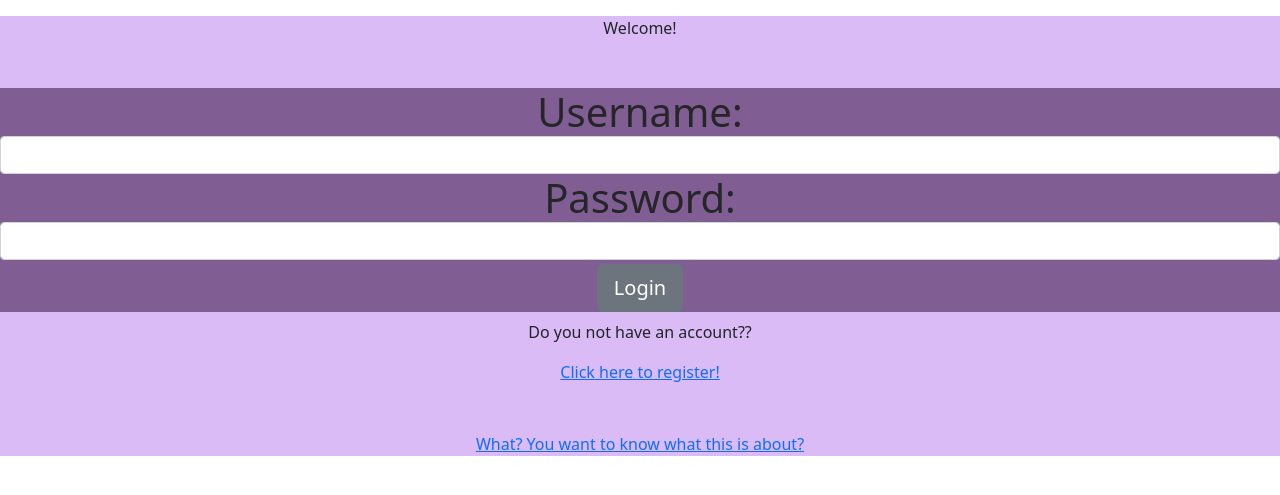
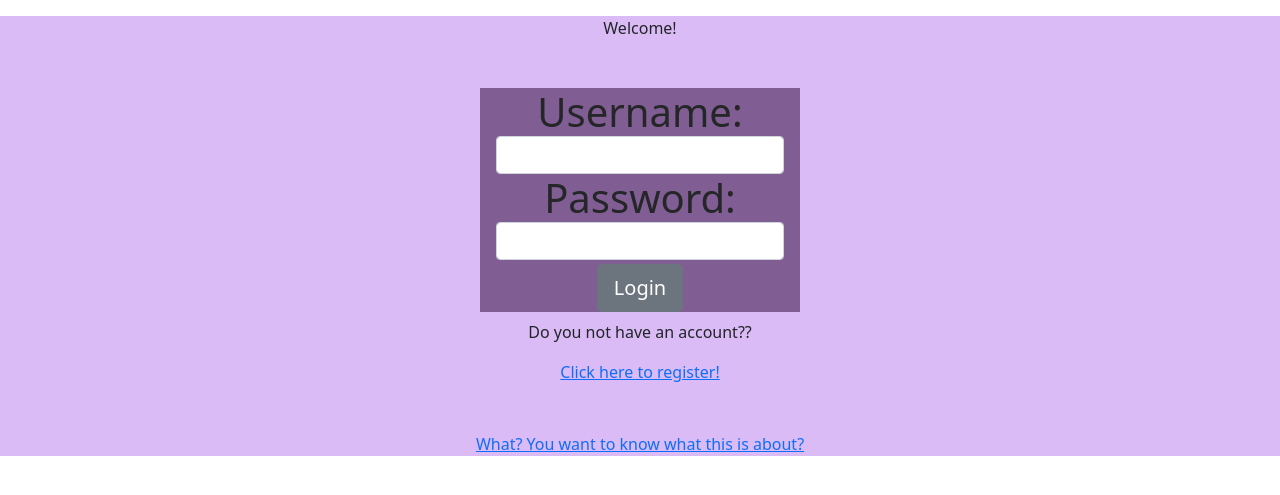
Before and after one commit to Lia-Nelson/P02, a Flask app: page /login in a window 1280 px wide. Shown: the top 495 px of the page. Run offline with Flask 2, Linux system fonts and the light colour scheme.

Commit message:
looking more?

```diff
--- a/app/static/css/instructions.css
+++ b/app/static/css/instructions.css
@@ -6,3 +6,7 @@ button.normal_text {
   background:none;
   border:none;
 }
+
+div {
+  background: #DBBBF5;
+}
--- /dev/null
+++ b/app/static/css/login.css
@@ -0,0 +1,13 @@
+.halfwidthbig {
+  position: relative;
+  width: 25%;
+  left: 37.5%;
+}
+
+
+.halfwidth {
+  position: relative;
+  width: 90%;
+  left: 5%;
+  /* color: red; */
+}
--- a/app/templates/instructions.html
+++ b/app/templates/instructions.html
@@ -11,6 +11,8 @@
   <link rel="stylesheet" href="../static/css/instructions.css">
 </head>
 
+<div>
+
   <body>
     <button id ="instruction" class="normal_text">Sike</button>
     <!-- <p id = "instruction"> Sike </p> -->
@@ -22,4 +24,6 @@
     <button type = "submit" formaction="/"> Return to Login </button>
   </form>
 
+<div>
+
 </html>
--- a/app/templates/login.html
+++ b/app/templates/login.html
@@ -25,13 +25,13 @@
   <br>
   <br>
 
-  <div class="justify-content-md-center special">
+  <div class="justify-content-md-center special halfwidthbig">
     <!-- Forms -> Username/Password -->
     <h1 class="forms col-md-auto">
-      <form action="/auth" method = 'POST'>
+      <form class="halfwidth" action="/auth" method = 'POST'>
           Username: <input type="text" class="form-control" id = "username" name="username">
           Password: <input type="password" class="form-control" id="password" name="password">
-          <button type = "submit" class="btn btn-secondary btn-lg" formaction="/auth"> Login </button>
+          <button type="submit" class="btn btn-secondary btn-lg" formaction="/auth"> Login </button>
       </form>
     </h1>
   </div>
```
Also changed, not shown: app/templates/register.html (+7 -5 lines). Lines whose indentation alone changed are shown as unchanged.
